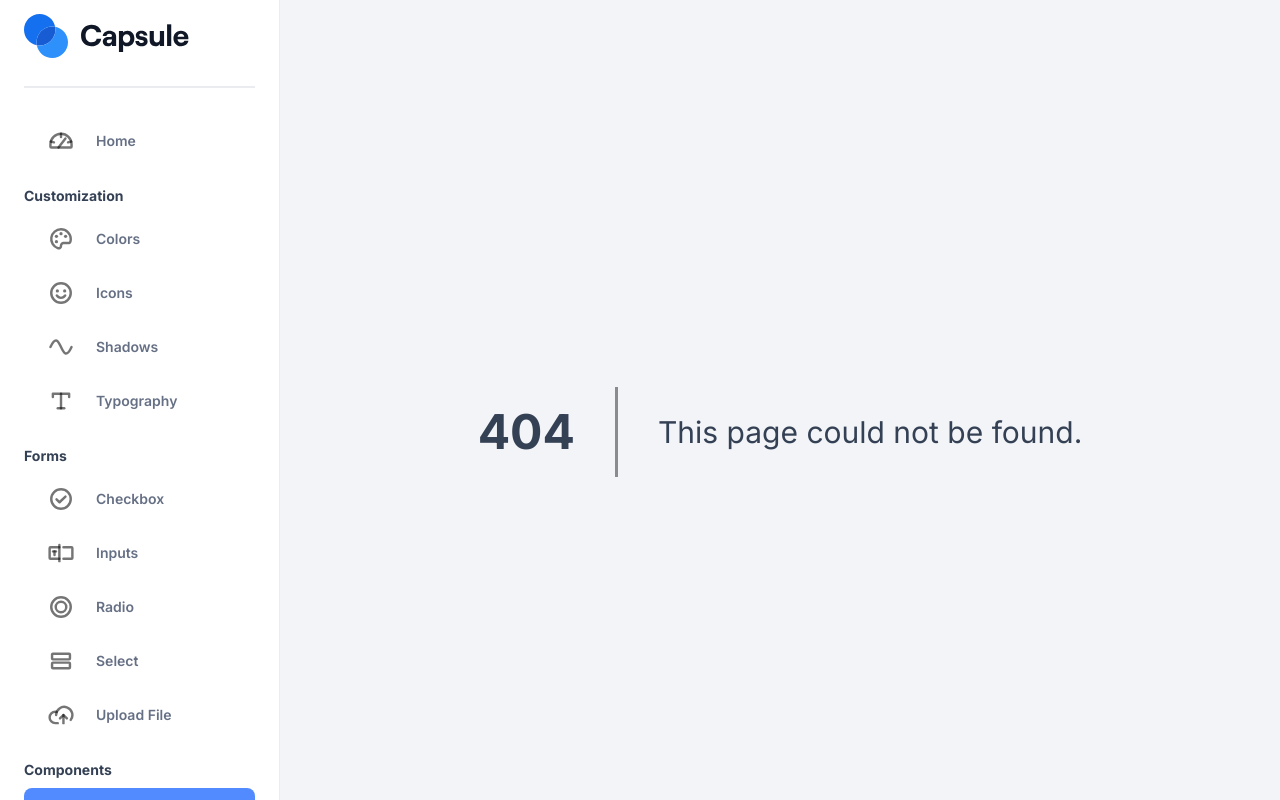
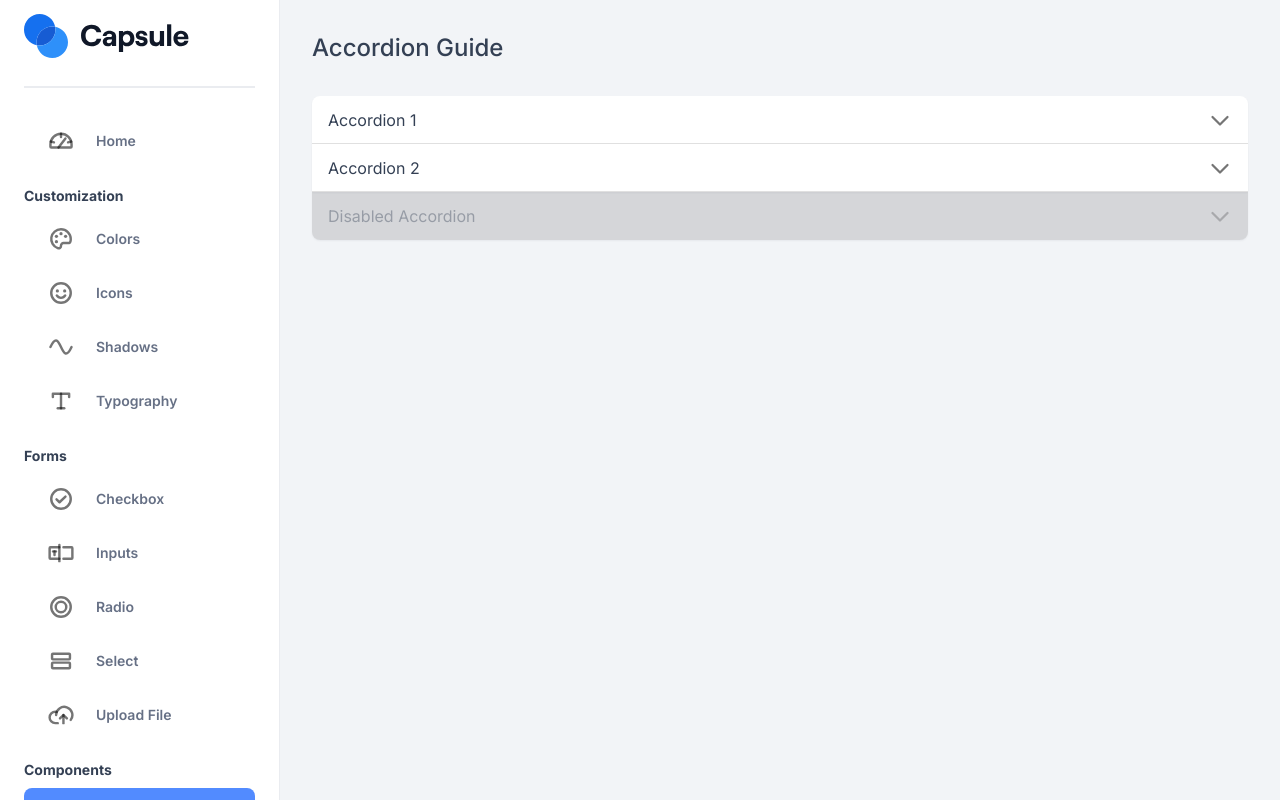
Before and after one commit to DuLatif/falin, a React (Vite) app: page /dashboard/accordion in a window 1280 px wide. Built offline with nearby package versions, Linux system fonts and the light colour scheme.

Commit message:
create accordion components

```diff
--- /dev/null
+++ b/src/features/dashboard/accordion/index.tsx
@@ -0,0 +1,57 @@
+import { Box, Typography } from "@mui/material"
+import React from "react"
+import Accordion from "@mui/material/Accordion"
+import AccordionSummary from "@mui/material/AccordionSummary"
+import AccordionDetails from "@mui/material/AccordionDetails"
+import { CaretDown } from "phosphor-react"
+
+const AccordionGuide: React.FC = () => {
+  return (
+    <Box>
+      <Typography variant="h6">Accordion Guide</Typography>
+      <Box mt={4}>
+        <Accordion>
+          <AccordionSummary
+            expandIcon={<CaretDown size={24} weight="bold" />}
+            aria-controls="panel1a-content"
+            id="panel1a-header"
+          >
+            <Typography>Accordion 1</Typography>
+          </AccordionSummary>
+          <AccordionDetails>
+            <Typography>
+              Lorem ipsum dolor sit amet, consectetur adipiscing elit. Suspendisse malesuada lacus ex, sit amet blandit
+              leo lobortis eget.
+            </Typography>
+          </AccordionDetails>
+        </Accordion>
+        <Accordion>
+          <AccordionSummary
+            expandIcon={<CaretDown size={24} weight="bold" />}
+            aria-controls="panel2a-content"
+            id="panel2a-header"
+          >
+            <Typography>Accordion 2</Typography>
+          </AccordionSummary>
+          <AccordionDetails>
+            <Typography>
+              Lorem ipsum dolor sit amet, consectetur adipiscing elit. Suspendisse malesuada lacus ex, sit amet blandit
+              leo lobortis eget.
+            </Typography>
+          </AccordionDetails>
+        </Accordion>
+        <Accordion disabled>
+          <AccordionSummary
+            expandIcon={<CaretDown size={24} weight="bold" />}
+            aria-controls="panel3a-content"
+            id="panel3a-header"
+          >
+            <Typography>Disabled Accordion</Typography>
+          </AccordionSummary>
+        </Accordion>
+      </Box>
+    </Box>
+  )
+}
+
+export default AccordionGuide
--- /dev/null
+++ b/src/pages/dashboard/accordion.tsx
@@ -0,0 +1,13 @@
+import { CircularProgress } from "@mui/material"
+import React, { Suspense, lazy } from "react"
+const AccordionGuide = lazy(() => import("@/features/dashboard/accordion"))
+
+const AccordionPage: React.FC = () => {
+  return (
+    <Suspense fallback={<CircularProgress />}>
+      <AccordionGuide />
+    </Suspense>
+  )
+}
+
+export default AccordionPage
--- a/src/pages/dashboard/route.tsx
+++ b/src/pages/dashboard/route.tsx
@@ -23,6 +23,7 @@ import TypographyPage from "./typography"
 import UploadFilePage from "./upload-file"
 import CalendarPage from "./calendar"
 import ChartPage from "./chart"
+import AccordionPage from "./accordion"
 
 const styles: { root: SxProps } = {
   root: {
@@ -58,6 +59,7 @@ const DashboardRoute: React.FC = () => {
           <Route path={"/upload-file"} element={<UploadFilePage />} />
           <Route path={"/calendar"} element={<CalendarPage />} />
           <Route path={"/chart"} element={<ChartPage />} />
+          <Route path={"/accordion"} element={<AccordionPage />} />
           <Route path={"*"} element={<Error404 />} />
         </Routes>
       </Content>
```
